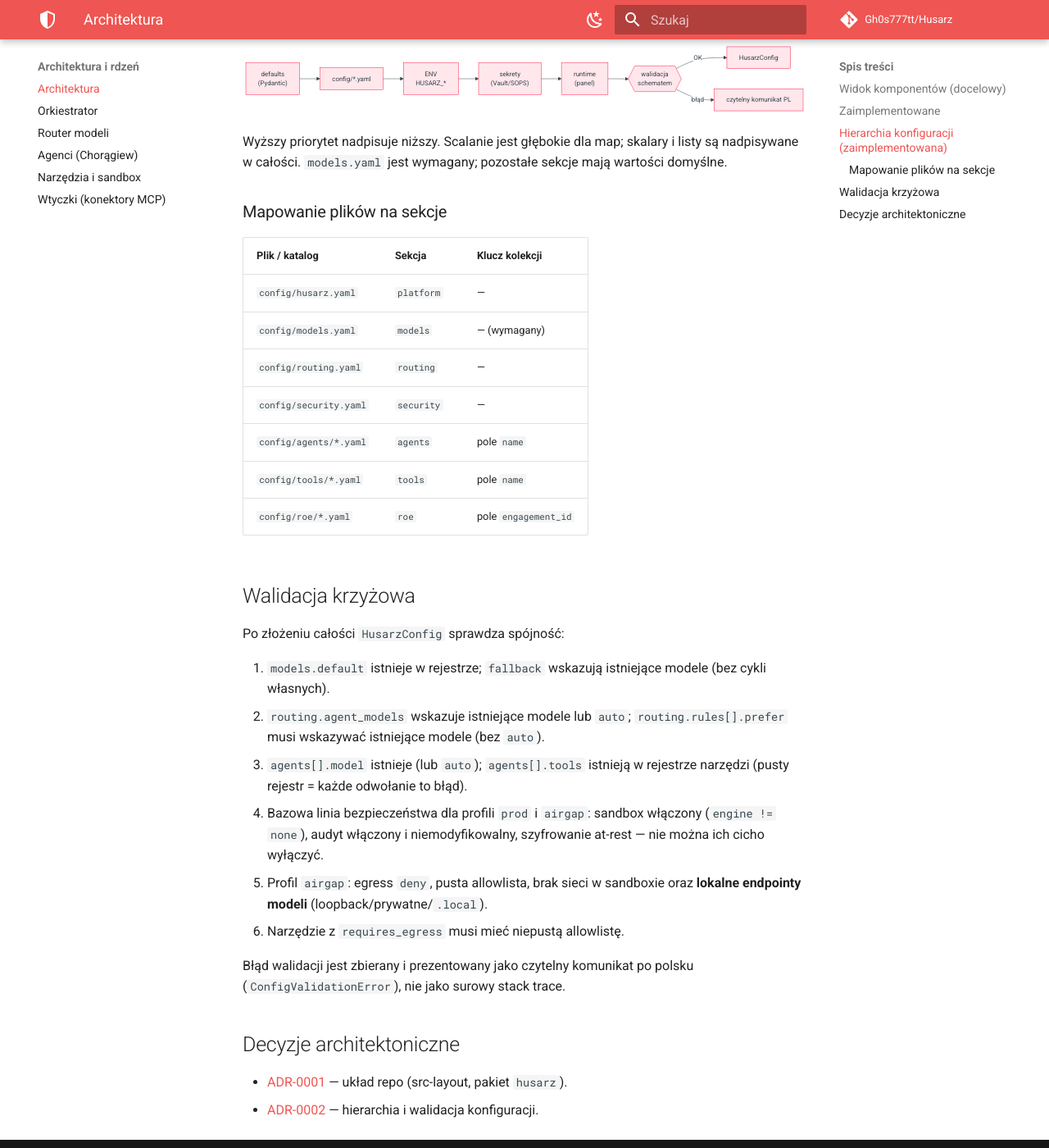
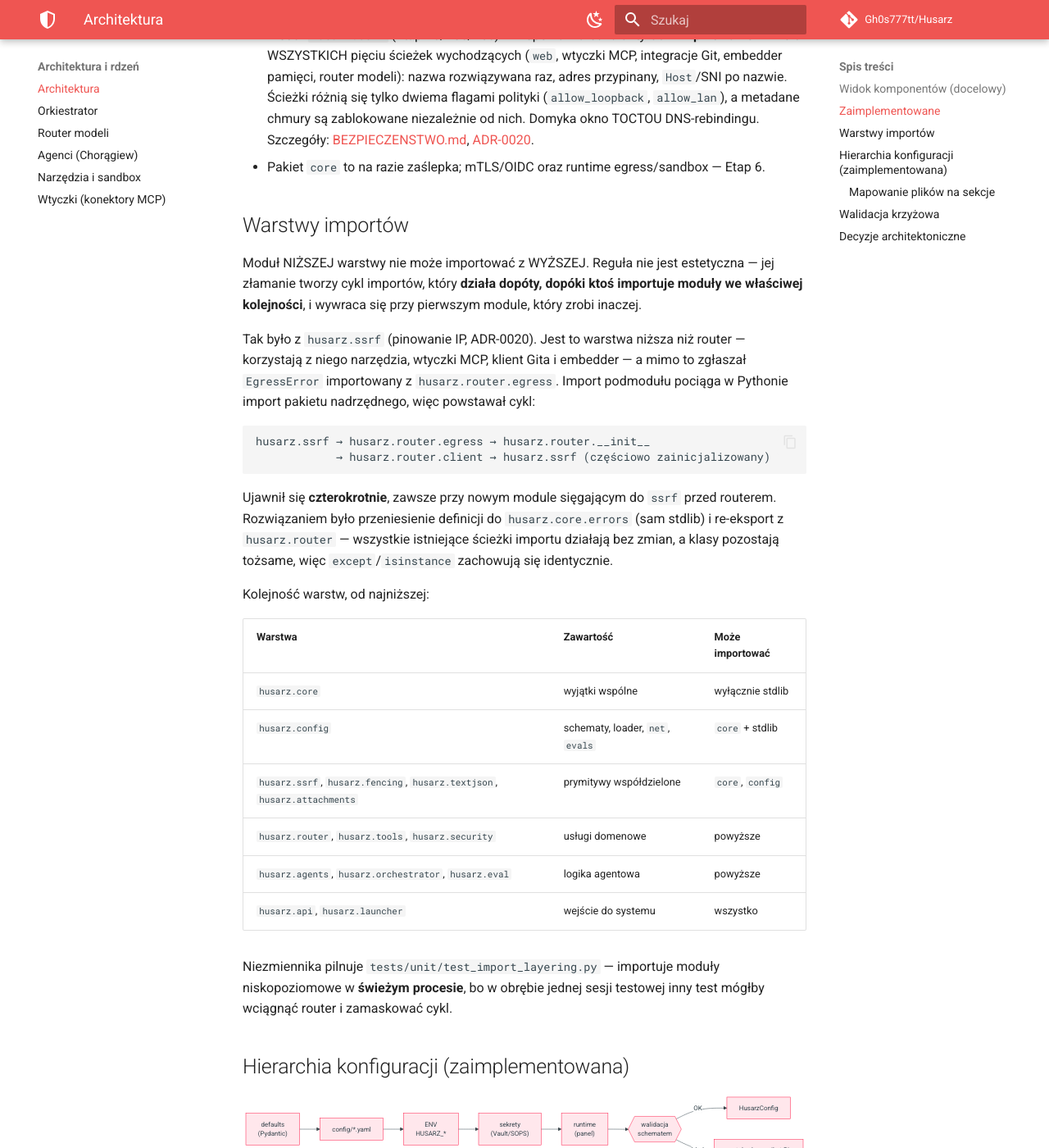
Before and after one commit to Gh0s777tt/Husarz, an MkDocs documentation site: the page built from docs/ARCHITEKTURA.md, in a window 1280 px wide and 1400 px high, scrolled down 1881 px. Shown: the whole window at 82% size. Built offline with MkDocs 1.6.1 and Material for MkDocs 9.7.7, drawn with Linux system fonts in a browser that asks for light colours; comment, search, counter and statistics services are not loaded; some of the changed text lies outside the part shown.

Commit message:
docs(arch): warstwy importów jako niezmiennik + audyt pokrycia dokumentacji
CLAUDE.md wymaga, by przykłady z dokumentacji faktycznie działały i by każdy pakiet miał
sekcję w docs/. Sprawdziłem oba wymogi systematycznie, bo dziś przybyło dużo kodu.

POLECENIA Z DOKUMENTACJI: wyłuskane 54 polecenia z README, CONTRIBUTING i docs/. Wszystkie
polecenia CLI uruchomione — validate, eval, eval --set, version zwracają 0, a roe verify
zwraca 1 zgodnie z zasadą fail-closed (brak klucza), czyli tak, jak opisuje dokumentacja.
Uwaga metodyczna: pierwszy pomiar w pętli powłoki dał dwa fałszywe błędy przez wadliwe
przechwytywanie $?; powtórzony sterownikiem w Pythonie.

POKRYCIE PAKIETÓW: audyt wykrył trzy nieudokumentowane — husarz.core i husarz.eval (oba
nowe dziś) oraz zaległą husarz.textjson. Wszystkie opisane w ARCHITEKTURA.md.

WARSTWY IMPORTÓW — reguła zamiast pojedynczej łatki. Nowa sekcja w ARCHITEKTURA.md
z tabelą sześciu warstw i wyjaśnieniem, dlaczego złamanie reguły daje cykl działający
wyłącznie przy szczęśliwej kolejności importów — dokładnie jak husarz.ssrf, który
ujawniał się czterokrotnie. Tabela jest OPISOWA, nie życzeniowa: analiza AST całego
drzewa wykazała zero naruszeń.

Niezmiennik zautomatyzowany: test_no_module_imports_from_a_higher_layer sprawdza CAŁE
drzewo przez AST, a nie sześć wybranych modułów jak poprzedni test — złapie kolejny cykl,
zanim ktoś na niego wpadnie. Drugi test wymaga, by KAŻDY nowy pakiet dostał warstwę,
inaczej pierwszy cicho by go pomijał; od razu wykrył pominięty husarz.attachments.
Nośność obu potwierdzona.

Bramki: ruff/black/mypy czyste, 998 testów (235 security), gitleaks czysty,
mkdocs --strict OK.

Co-Authored-By: Claude Opus 5 <noreply@anthropic.com>

````diff
--- a/docs/ARCHITEKTURA.md
+++ b/docs/ARCHITEKTURA.md
@@ -37,6 +37,10 @@ Dokument opisuje architekturę platformy. Aktualizowany na bieżąco wraz z kode
 
 ## Zaimplementowane
 
+- **Pakiet `husarz.core`** — definicje NAJNIŻSZEJ warstwy, zależne wyłącznie od stdlib.
+  Dziś mieszkają tu wyjątki `RouterError` i `EgressError` (`husarz.core.errors`),
+  re-eksportowane przez `husarz.router`. Powód jest architektoniczny — patrz
+  „Warstwy importów" niżej.
 - **Pakiet `husarz.config`** (Etap 0) — schematy, loader, dostawcy sekretów.
 - **Launcher CLI** (`husarz.launcher.cli`) — `validate`, `version`.
 - **Pakiet `husarz.router`** (Etap 1) — warstwa OpenAI-compat (vLLM/Ollama/SGLang),
@@ -46,6 +50,13 @@ Dokument opisuje architekturę platformy. Aktualizowany na bieżąco wraz z kode
   Towarzysz/Pocztowy, ładowarka agentów, hetman „Husarz" (plan → deleguj →
   obserwuj → refleksja → synteza). Szczegóły: [ORKIESTRATOR.md](ORKIESTRATOR.md),
   [ADR-0004](adr/0004-orkiestrator-agenci.md).
+- **Pakiet `husarz.eval`** (Etap 16) — wykonanie zestawów ewaluacyjnych: weryfikatory
+  `routing`, `tool_policy` i `tests`. Modele samych zestawów mieszkają w warstwie
+  konfiguracji (`husarz.config.evals`), bo wczytuje je loader. Szczegóły:
+  [EWALUACJA.md](EWALUACJA.md).
+- **Moduł `husarz.textjson`** — odporne wyłuskiwanie obiektu JSON z tekstu modelu.
+  Wspólny dla planowania orkiestratora i protokołu ReAct pętli narzędziowej. Kontrakt:
+  szum, proza albo wiele obiektów → pierwszy poprawny obiekt lub `None`, **nigdy wyjątek**.
 - **Pakiet `husarz.tools`** (Etap 3) — narzędzia (`file_edit`, `shell`, `git`,
   `run_tests`, `web`, `rag`) z konfinacją, allowlistami i sandboxem bez sieci;
   executor/fetcher/backend wstrzykiwalne. Szczegóły: [NARZEDZIA.md](NARZEDZIA.md),
@@ -71,6 +82,42 @@ Dokument opisuje architekturę platformy. Aktualizowany na bieżąco wraz z kode
   są zablokowane niezależnie od nich. Domyka okno TOCTOU DNS-rebindingu. Szczegóły:
   [BEZPIECZENSTWO.md](BEZPIECZENSTWO.md), [ADR-0020](adr/0020-pinowanie-ip-anty-ssrf.md).
 - Pakiet `core` to na razie zaślepka; mTLS/OIDC oraz runtime egress/sandbox — Etap 6.
+
+## Warstwy importów
+
+Moduł NIŻSZEJ warstwy nie może importować z WYŻSZEJ. Reguła nie jest estetyczna — jej
+złamanie tworzy cykl importów, który **działa dopóty, dopóki ktoś importuje moduły we
+właściwej kolejności**, i wywraca się przy pierwszym module, który zrobi inaczej.
+
+Tak było z `husarz.ssrf` (pinowanie IP, ADR-0020). Jest to warstwa niższa niż router —
+korzystają z niego narzędzia, wtyczki MCP, klient Gita i embedder — a mimo to zgłaszał
+`EgressError` importowany z `husarz.router.egress`. Import podmodułu pociąga w Pythonie
+import pakietu nadrzędnego, więc powstawał cykl:
+
+```
+husarz.ssrf → husarz.router.egress → husarz.router.__init__
+            → husarz.router.client → husarz.ssrf (częściowo zainicjalizowany)
+```
+
+Ujawnił się **czterokrotnie**, zawsze przy nowym module sięgającym do `ssrf` przed routerem.
+Rozwiązaniem było przeniesienie definicji do `husarz.core.errors` (sam stdlib) i re-eksport
+z `husarz.router` — wszystkie istniejące ścieżki importu działają bez zmian, a klasy
+pozostają tożsame, więc `except`/`isinstance` zachowują się identycznie.
+
+Kolejność warstw, od najniższej:
+
+| Warstwa | Zawartość | Może importować |
+|---|---|---|
+| `husarz.core` | wyjątki wspólne | wyłącznie stdlib |
+| `husarz.config` | schematy, loader, `net`, `evals` | `core` + stdlib |
+| `husarz.ssrf`, `husarz.fencing`, `husarz.textjson`, `husarz.attachments` | prymitywy współdzielone | `core`, `config` |
+| `husarz.router`, `husarz.tools`, `husarz.security` | usługi domenowe | powyższe |
+| `husarz.agents`, `husarz.orchestrator`, `husarz.eval` | logika agentowa | powyższe |
+| `husarz.api`, `husarz.launcher` | wejście do systemu | wszystko |
+
+Niezmiennika pilnuje `tests/unit/test_import_layering.py` — importuje moduły niskopoziomowe
+w **świeżym procesie**, bo w obrębie jednej sesji testowej inny test mógłby wciągnąć router
+i zamaskować cykl.
 
 ## Hierarchia konfiguracji (zaimplementowana)
 
````
Also changed, not shown: CHANGELOG.md (+18 -0 lines), docs/EWALUACJA.md (+3 -0 lines), 1 other file.
